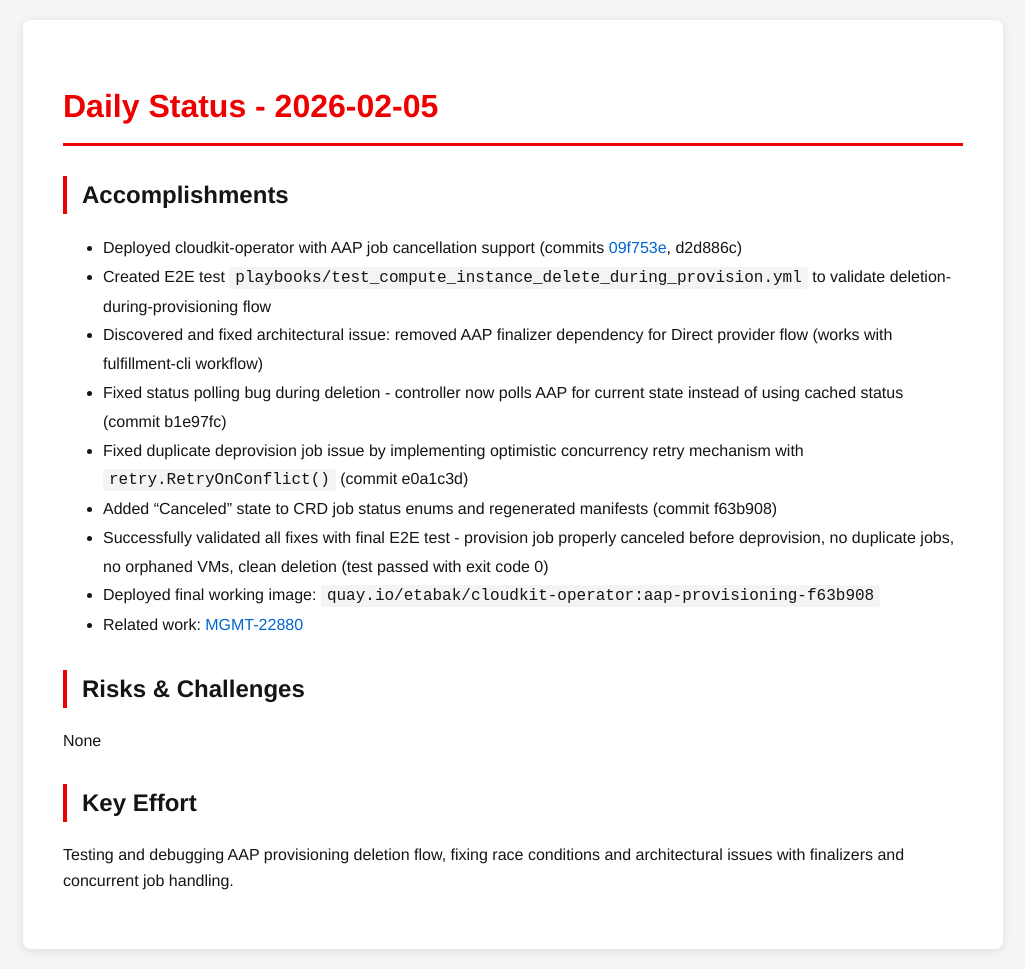
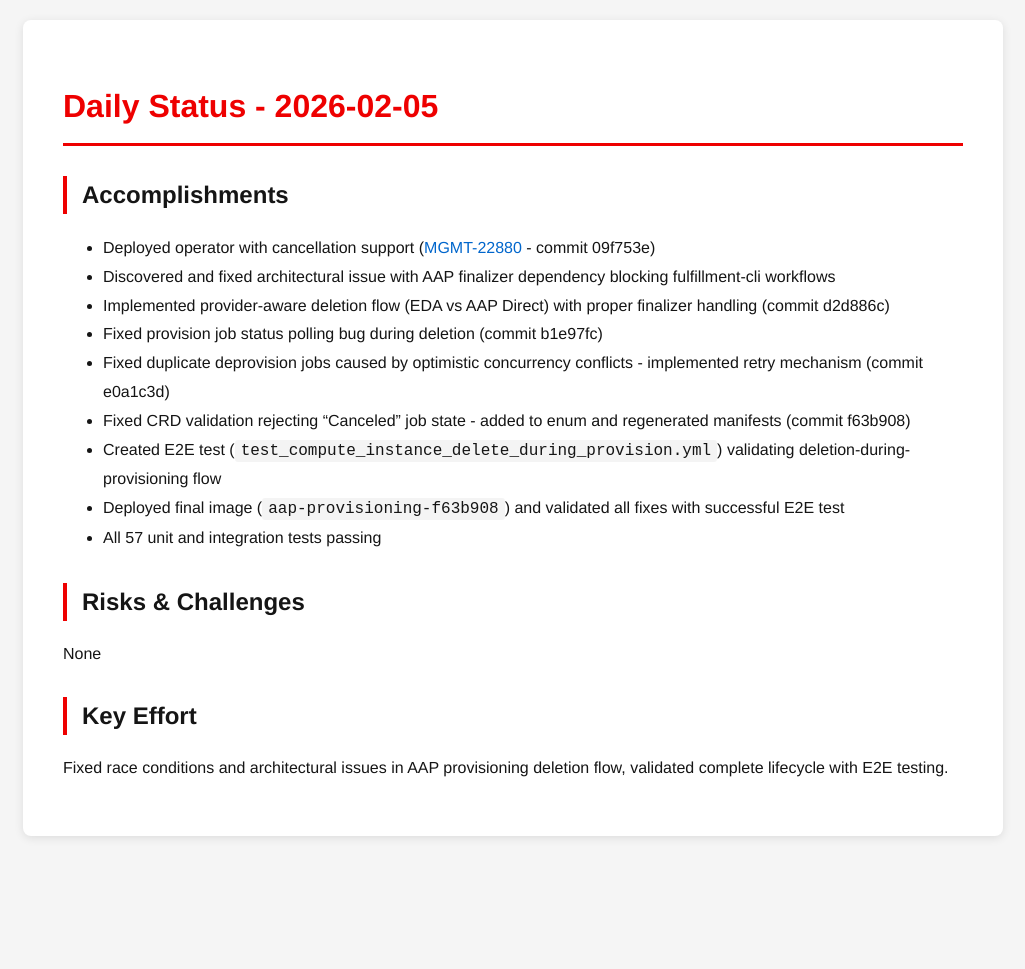
Before and after one commit to tzvatot/daily-status, a Jekyll site: the page built from 2026-02-05.md, in a window 1280 px wide. Shown: the whole page, without its empty margins (127-1152 px from the left). Built offline with Jekyll 4.4.1, drawn with Linux system fonts in a browser that asks for light colours; after the commit the page ends 900 px from its top, so only the background shows below that.

Commit message:
Daily status update - 2026-02-05

```diff
--- a/2026-02-05.md
+++ b/2026-02-05.md
@@ -7,18 +7,18 @@
 # Daily Status - 2026-02-05
 
 ## Accomplishments
-- Deployed cloudkit-operator with AAP job cancellation support (commits [09f753e](https://issues.redhat.com/browse/MGMT-22880), d2d886c)
-- Created E2E test `playbooks/test_compute_instance_delete_during_provision.yml` to validate deletion-during-provisioning flow
-- Discovered and fixed architectural issue: removed AAP finalizer dependency for Direct provider flow (works with fulfillment-cli workflow)
-- Fixed status polling bug during deletion - controller now polls AAP for current state instead of using cached status (commit b1e97fc)
-- Fixed duplicate deprovision job issue by implementing optimistic concurrency retry mechanism with `retry.RetryOnConflict()` (commit e0a1c3d)
-- Added "Canceled" state to CRD job status enums and regenerated manifests (commit f63b908)
-- Successfully validated all fixes with final E2E test - provision job properly canceled before deprovision, no duplicate jobs, no orphaned VMs, clean deletion (test passed with exit code 0)
-- Deployed final working image: `quay.io/etabak/cloudkit-operator:aap-provisioning-f63b908`
-- Related work: [MGMT-22880](https://issues.redhat.com/browse/MGMT-22880)
+- Deployed operator with cancellation support ([MGMT-22880](https://issues.redhat.com/browse/MGMT-22880) - commit 09f753e)
+- Discovered and fixed architectural issue with AAP finalizer dependency blocking fulfillment-cli workflows
+- Implemented provider-aware deletion flow (EDA vs AAP Direct) with proper finalizer handling (commit d2d886c)
+- Fixed provision job status polling bug during deletion (commit b1e97fc)
+- Fixed duplicate deprovision jobs caused by optimistic concurrency conflicts - implemented retry mechanism (commit e0a1c3d)
+- Fixed CRD validation rejecting "Canceled" job state - added to enum and regenerated manifests (commit f63b908)
+- Created E2E test (`test_compute_instance_delete_during_provision.yml`) validating deletion-during-provisioning flow
+- Deployed final image (`aap-provisioning-f63b908`) and validated all fixes with successful E2E test
+- All 57 unit and integration tests passing
 
 ## Risks & Challenges
 None
 
 ## Key Effort
-Testing and debugging AAP provisioning deletion flow, fixing race conditions and architectural issues with finalizers and concurrent job handling.
+Fixed race conditions and architectural issues in AAP provisioning deletion flow, validated complete lifecycle with E2E testing.
```
